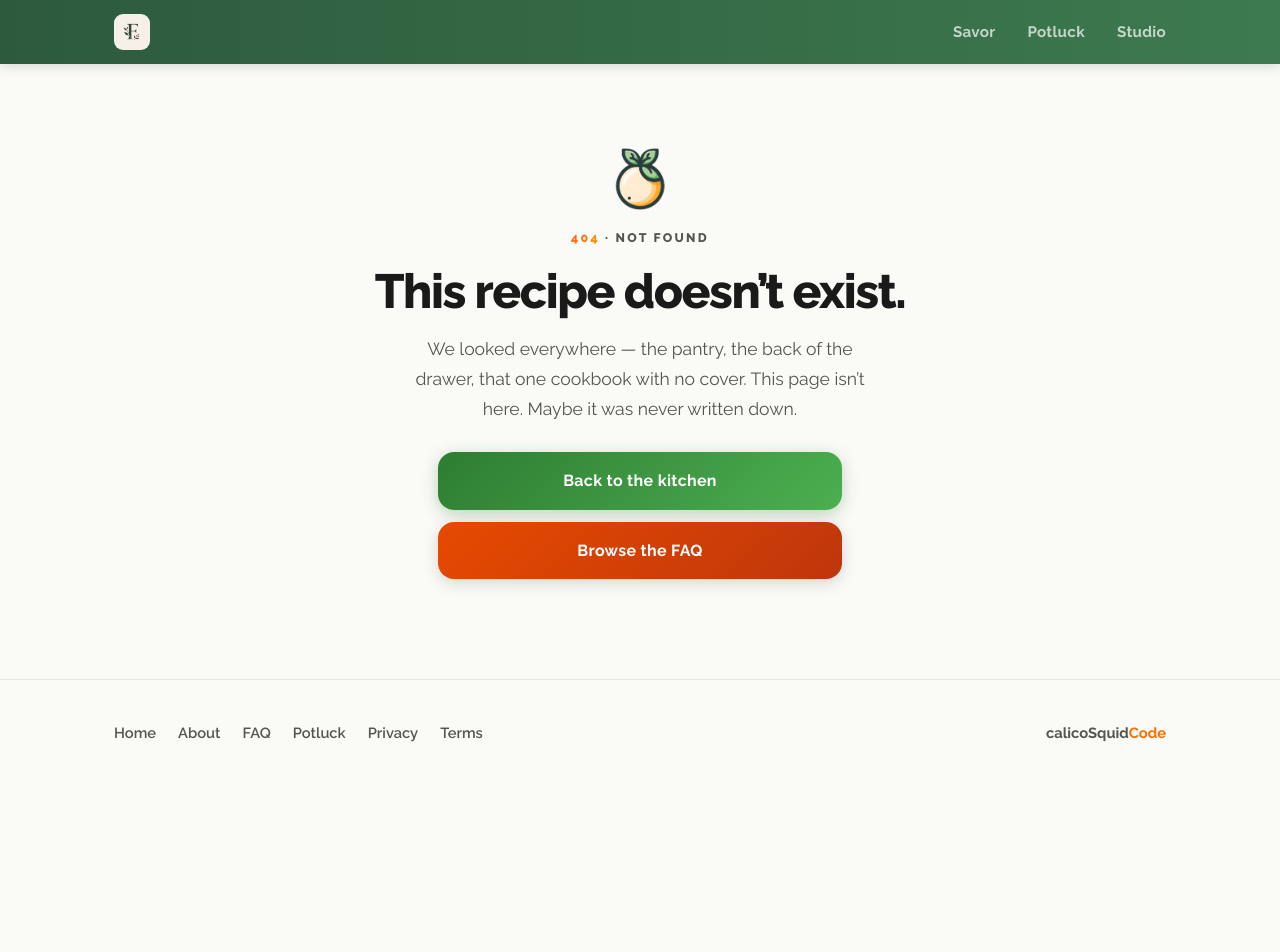
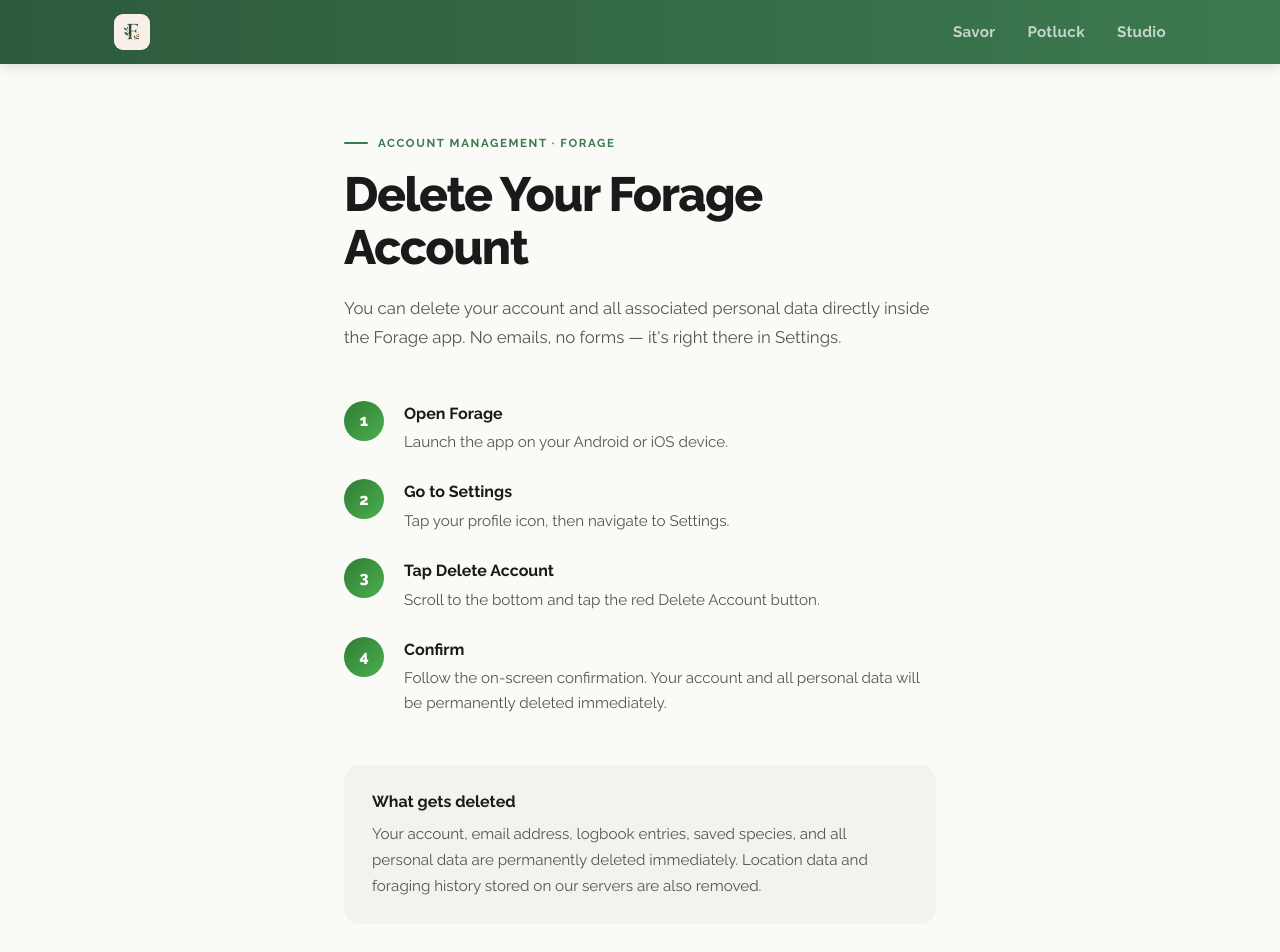
Before and after one commit to CalicoSquid/Savor-landing-page, a React (Vite) app: page /forage/delete-account in a window 1280 px wide. Shown: the top 952 px of the page. Before the commit the page ends 800 px from the top, so only its background shows below. Built offline with nearby package versions, Linux system fonts and the light colour scheme.

Commit message:
Added forage delete page

```diff
--- a/src/App.jsx
+++ b/src/App.jsx
@@ -6,6 +6,7 @@
 import Faq from './pages/Faq'
 import RecipePage from './pages/RecipePage'
 import DeleteAccount from './pages/DeleteAccount'
+import DeleteForageAccount from './pages/DeleteForageAccount'
 import Privacy from './pages/Privacy'
 import ForagePrivacy from './pages/ForagePrivacy'
 import Terms from './pages/Terms'
@@ -20,17 +21,18 @@
     <ThemeProvider>
       <Nav />
       <Routes>
-        <Route path="/"                    element={<Savor />} />
-        <Route path="/potluck"             element={<Potluck />} />
-        <Route path="/about"               element={<About />} />
-        <Route path="/faq"                 element={<Faq />} />
-        <Route path="/studio"              element={<Studio />} />
-        <Route path="/r/:id"               element={<RecipePage />} />
-        <Route path="/delete-account"      element={<DeleteAccount />} />
-        <Route path="/privacy"             element={<Privacy />} />
-        <Route path="/forage/privacy"      element={<ForagePrivacy />} />
-        <Route path="/terms"               element={<Terms />} />
-        <Route path="*"                    element={<NotFound />} />
+        <Route path="/"                         element={<Savor />} />
+        <Route path="/potluck"                  element={<Potluck />} />
+        <Route path="/about"                    element={<About />} />
+        <Route path="/faq"                      element={<Faq />} />
+        <Route path="/studio"                   element={<Studio />} />
+        <Route path="/r/:id"                    element={<RecipePage />} />
+        <Route path="/delete-account"           element={<DeleteAccount />} />
+        <Route path="/forage/delete-account"    element={<DeleteForageAccount />} />
+        <Route path="/privacy"                  element={<Privacy />} />
+        <Route path="/forage/privacy"           element={<ForagePrivacy />} />
+        <Route path="/terms"                    element={<Terms />} />
+        <Route path="*"                         element={<NotFound />} />
       </Routes>
     </ThemeProvider>
   )
--- /dev/null
+++ b/src/pages/DeleteForageAccount.jsx
@@ -0,0 +1,114 @@
+import Footer from '../components/Footer'
+
+export default function DeleteForageAccount() {
+  return (
+    <main className="page" style={{ background: 'var(--bg)', minHeight: '100vh' }}>
+      <section style={{ padding: '70px 0 140px' }}>
+        <div className="container" style={{ maxWidth: 640, margin: '0 auto' }}>
+
+          {/* Overline */}
+          <p style={{
+            fontSize: '0.72rem',
+            fontWeight: 700,
+            letterSpacing: '0.14em',
+            textTransform: 'uppercase',
+            color: '#3d7a4f',
+            marginBottom: 16,
+            display: 'flex',
+            alignItems: 'center',
+            gap: 10,
+          }}>
+            <span style={{ display: 'block', width: 24, height: 2, background: '#3d7a4f', borderRadius: 99 }} />
+            Account Management · Forage
+          </p>
+
+          <h1 style={{
+            fontSize: 'clamp(2rem, 5vw, 3rem)',
+            fontWeight: 800,
+            letterSpacing: '-0.03em',
+            lineHeight: 1.1,
+            color: 'var(--text-primary)',
+            marginBottom: 20,
+          }}>
+            Delete Your Forage Account
+          </h1>
+
+          <p style={{
+            fontSize: '1.05rem',
+            color: 'var(--text-secondary)',
+            lineHeight: 1.75,
+            marginBottom: 48,
+          }}>
+            You can delete your account and all associated personal data directly inside the Forage app. No emails, no forms — it's right there in Settings.
+          </p>
+
+          {/* Steps */}
+          <div style={{ display: 'flex', flexDirection: 'column', gap: 24, marginBottom: 48 }}>
+            {[
+              { n: '1', title: 'Open Forage', body: 'Launch the app on your Android or iOS device.' },
+              { n: '2', title: 'Go to Settings', body: 'Tap your profile icon, then navigate to Settings.' },
+              { n: '3', title: 'Tap Delete Account', body: 'Scroll to the bottom and tap the red Delete Account button.' },
+              { n: '4', title: 'Confirm', body: 'Follow the on-screen confirmation. Your account and all personal data will be permanently deleted immediately.' },
+            ].map(({ n, title, body }) => (
+              <div key={n} style={{ display: 'flex', gap: 20, alignItems: 'flex-start' }}>
+                <div style={{
+                  width: 40,
+                  height: 40,
+                  borderRadius: '50%',
+                  background: 'linear-gradient(135deg, #2E7D32, #4CAF50)',
+                  display: 'flex',
+                  alignItems: 'center',
+                  justifyContent: 'center',
+                  color: 'white',
+                  fontWeight: 800,
+                  fontSize: '1rem',
+                  flexShrink: 0,
+                }}>
+                  {n}
+                </div>
+                <div>
+                  <p style={{ fontWeight: 700, color: 'var(--text-primary)', marginBottom: 4 }}>{title}</p>
+                  <p style={{ fontSize: '0.95rem', color: 'var(--text-secondary)', lineHeight: 1.65 }}>{body}</p>
+                </div>
+              </div>
+            ))}
+          </div>
+
+          {/* Data note */}
+          <div style={{
+            background: 'var(--surface-2)',
+            borderRadius: 'var(--radius)',
+            padding: '24px 28px',
+            marginBottom: 48,
+          }}>
+            <p style={{ fontWeight: 700, color: 'var(--text-primary)', marginBottom: 8 }}>What gets deleted</p>
+            <p style={{ fontSize: '0.95rem', color: 'var(--text-secondary)', lineHeight: 1.7 }}>
+              Your account, email address, logbook entries, saved species, and all personal data are permanently deleted immediately.
+              Location data and foraging history stored on our servers are also removed.
+            </p>
+          </div>
+
+          {/* Contact */}
+          <div style={{
+            borderTop: '1px solid rgba(0,0,0,0.07)',
+            paddingTop: 32,
+          }}>
+            <p style={{ fontSize: '0.9rem', color: 'var(--text-secondary)', lineHeight: 1.65 }}>
+              Need help or can't access the app?{' '}
+              <a
+                href="mailto:hello@getsavor.recipes?subject=Delete%20My%20Forage%20Account"
+                style={{ color: '#3d7a4f', fontWeight: 700, textDecoration: 'none' }}
+              >
+                hello@getsavor.recipes
+              </a>
+            </p>
+          </div>
+
+        </div>
+      </section>
+
+      {/* Footer */}
+      <Footer />
+    </main>
+  )
+}
```
